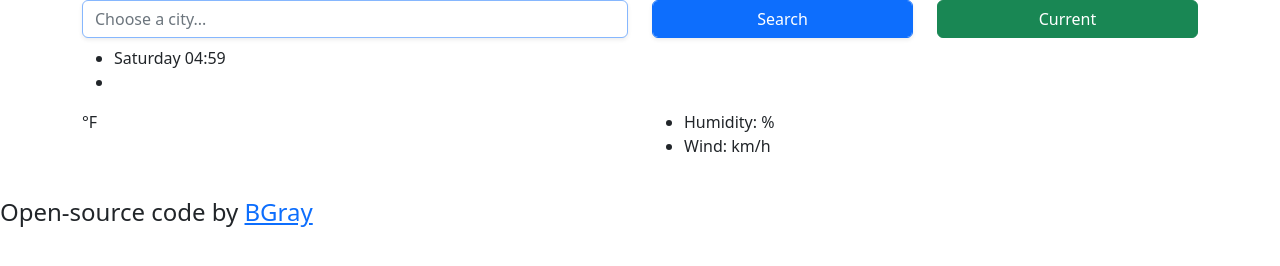
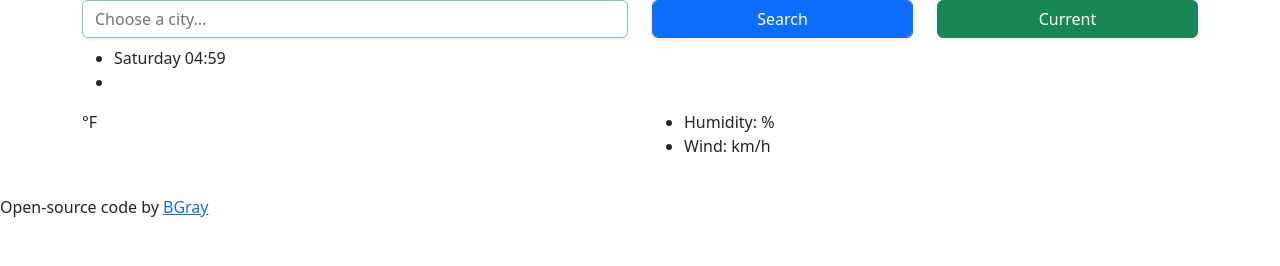
Before and after one commit to bcatcodes/bgray-weatherapp, a plain HTML site: page index.html in a window 1280 px wide. Drawn offline with nearby package versions, Linux system fonts and the light colour scheme; no server answers.

Commit message:
h4 to h6

```diff
--- a/index.html
+++ b/index.html
@@ -76,11 +76,11 @@
     </div>
     <script src="src/index.js"></script>
     <br />
-    <h4>
+    <h6>
       Open-source code by
-      <a href="https://jocular-pie-c2d20c.netlify.app/" target="_blank"
-        >BGray</a
-      >
-    </h4>
+      <a href="https://jocular-pie-c2d20c.netlify.app/" target="_blank">
+        BGray
+      </a>
+    </h6>
   </body>
 </html>
```
